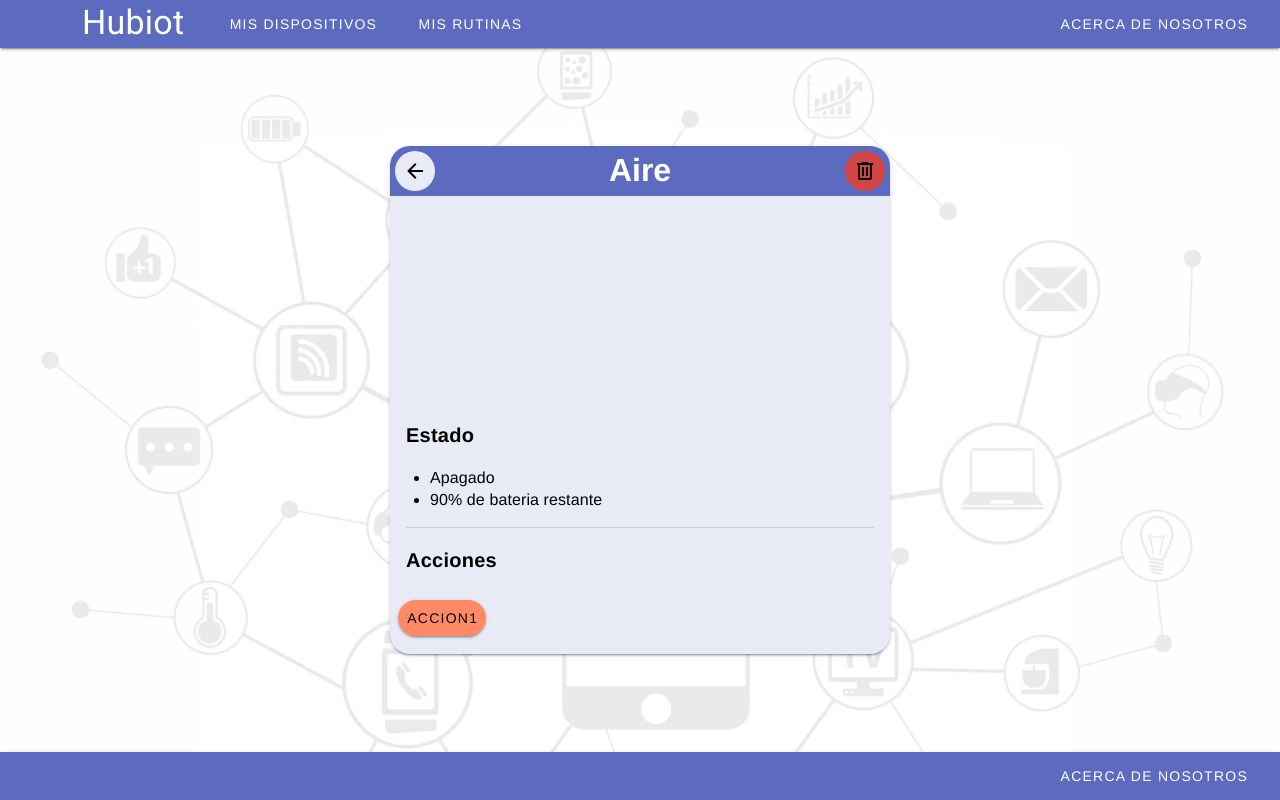
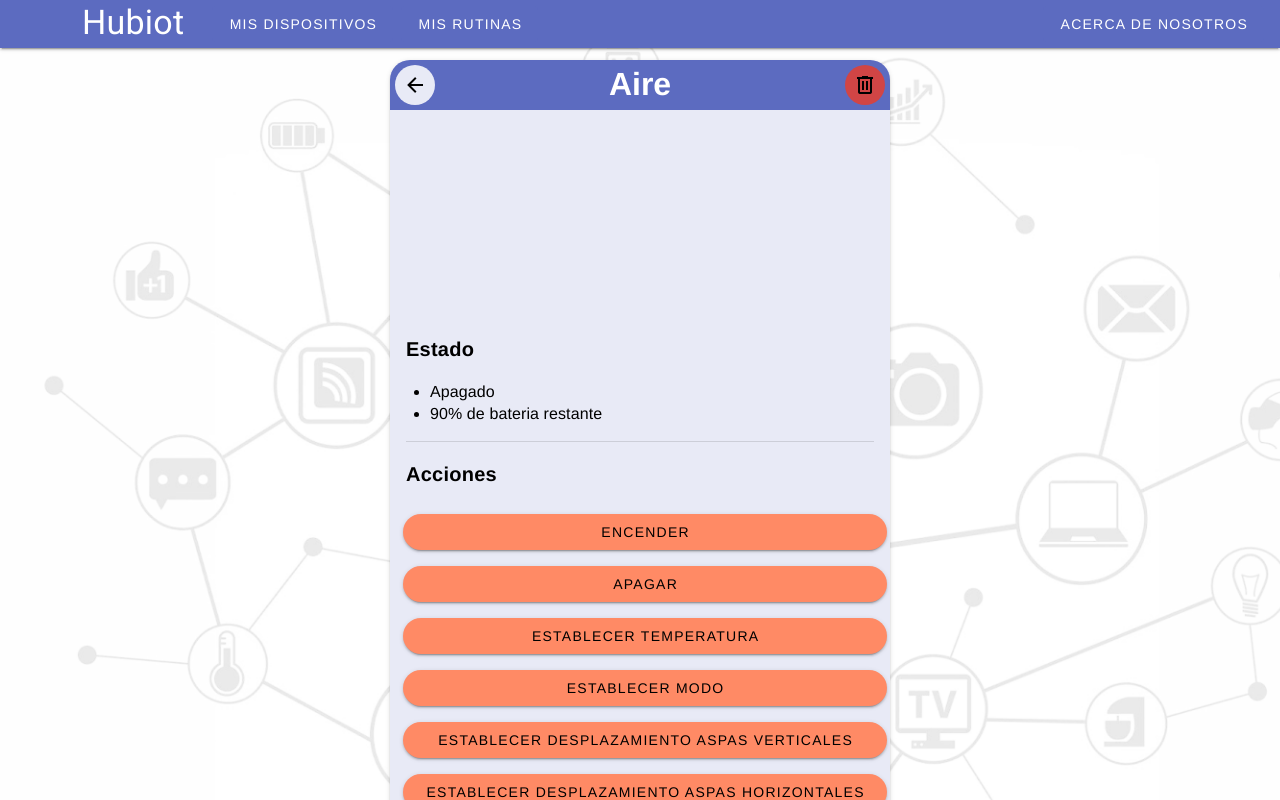
Before and after one commit to AgusMattiussi/hubiot-web, a Vue app: page /devices/aire in a window 1280 px wide. Shown: the top 800 px of the page. Built offline with nearby package versions, Linux system fonts and the light colour scheme.

Commit message:
Acciones personalizadas para cada dispositivo

```diff
--- a/src/store/store.js
+++ b/src/store/store.js
@@ -5,7 +5,7 @@ export default {
       name: 'ModoSexo',
       slug: 'modosexo',
       iconName: 'mdi-cat',
-      descrption: 'Sape.',
+      description: 'Sape.',
       actions: [
         {
           id: 0,
@@ -111,7 +111,7 @@ export default {
         },
         {
           id: 10,
-          name: 'Obtener Estado ',
+          name: 'Obtener Estado',
           slug: 'obtener-estado',
           image: 'obtener-estado.jpg',
           description:
--- a/src/views/DeviceView.vue
+++ b/src/views/DeviceView.vue
@@ -16,8 +16,10 @@
       </v-card-text>
       <v-divider class="mx-4"></v-divider>
       <v-card-title class="sectionTitle">Acciones</v-card-title>
-      <v-card-actions>
-        <v-btn color="contras" class="actionBtn">Accion1</v-btn>
+      <v-card-actions class="actions" v-for="action in device.actions" :key="action.slug">
+          <v-btn v-if="action.name !== 'Obtener Estado'" color="contras" class="actionBtn">
+            {{ action.name }}
+          </v-btn>
       </v-card-actions>
     </v-card>
   </v-container>
@@ -89,8 +91,16 @@ export default {
   font-size: 16px;
   font-weight: normal;
 }
+.actions{
+  display: flex;
+  overflow: hidden;
+  justify-content: space-between;
+}
 .actionBtn{
   background-color: #FF8A65;
+  text-align: center;
+  width: 100%;
+  margin-left: 5px;
   color: black;
   border-radius: 20px;
 }
--- a/src/views/RoutineDetail.vue
+++ b/src/views/RoutineDetail.vue
@@ -60,7 +60,7 @@ export default {
       return store.devices.find(device => device.id === parseInt(id))
     },
     actionForDevice (deviceID, actionID) {
-      var device = store.devices.find(device => device.id === parseInt(deviceID))
+      const device = store.devices.find(device => device.id === parseInt(deviceID))
       return device.actions.find(action => action.id === parseInt(actionID))
     }
   }
```
